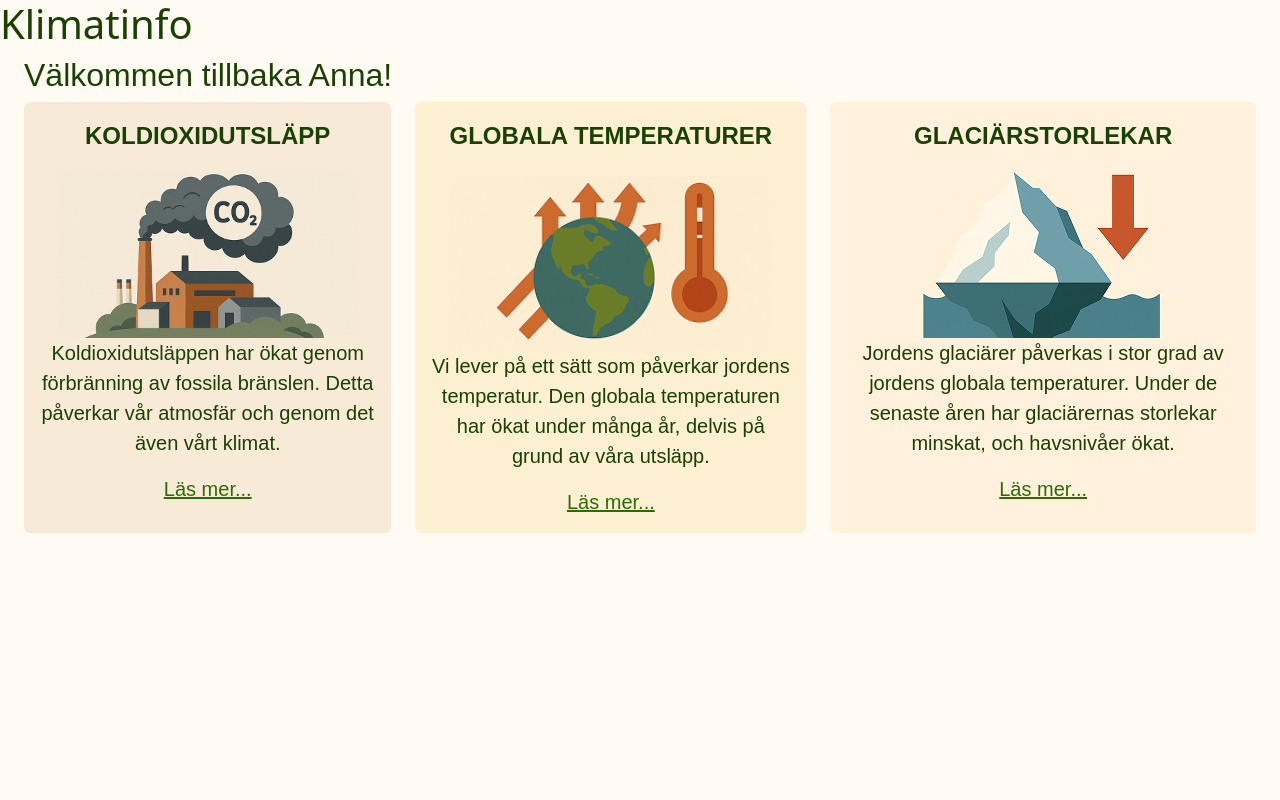
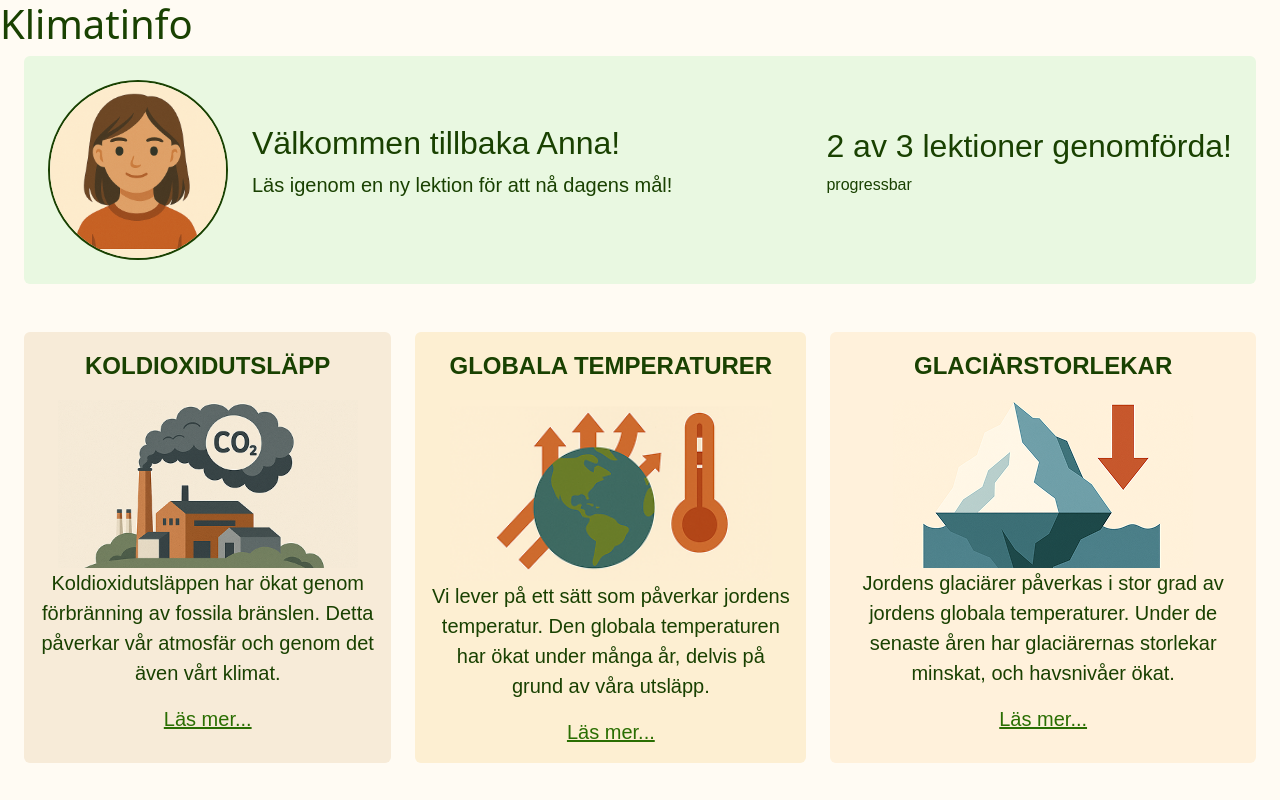
Before and after one commit to fiamont/Frontend_application_Boras, a React (Vite) app: page / in a window 1280 px wide. Built offline with nearby package versions, Linux system fonts and the light colour scheme; a web font is replaced by a local one.

Commit message:
Add new component ProfileSummary and css to StartView

```diff
--- /dev/null
+++ b/src/components/ProfileSummary.css
@@ -0,0 +1,8 @@
+.profile-summary-container {
+  background-color: var(--light-green);
+}
+
+.profile-image {
+  border: 2px var(--dark-green) solid;
+  width: 180px;
+}
--- /dev/null
+++ b/src/components/ProfileSummary.jsx
@@ -0,0 +1,28 @@
+import mockUser from "../data/mock-user.json";
+import "./ProfileSummary.css";
+
+function ProfileSummary() {
+  return (
+    <div className="d-flex flex-column flex-lg-row justify-content-between align-items-center rounded profile-summary-container p-4">
+      <div className="d-flex flex-column flex-lg-row gap-4 align-items-center">
+        <img
+          className="rounded-circle profile-image"
+          src={mockUser.image.url}
+          alt={mockUser.image.alt}
+        />
+        <div className="text-center text-lg-start">
+          <h2>{`Välkommen tillbaka ${mockUser.username}!`}</h2>
+          <p className="fs-5">
+            Läs igenom en ny lektion för att nå dagens mål!
+          </p>
+        </div>
+      </div>
+      <div>
+        <h2>{`${mockUser.progress} av 3 lektioner genomförda!`}</h2>
+        <p>progressbar</p>
+      </div>
+    </div>
+  );
+}
+
+export default ProfileSummary;
--- a/src/views/StartView.jsx
+++ b/src/views/StartView.jsx
@@ -1,10 +1,10 @@
-import mockUser from "../data/mock-user.json";
 import StartIntro from "../components/StartIntro";
+import ProfileSummary from "../components/ProfileSummary";
 
 function StartView() {
   return (
-    <div className="mx-4">
-      <h2>{`Välkommen tillbaka ${mockUser.username}!`}</h2>
+    <div className="d-flex flex-column gap-5 mx-4">
+      <ProfileSummary />
       <StartIntro />
     </div>
   );
```
